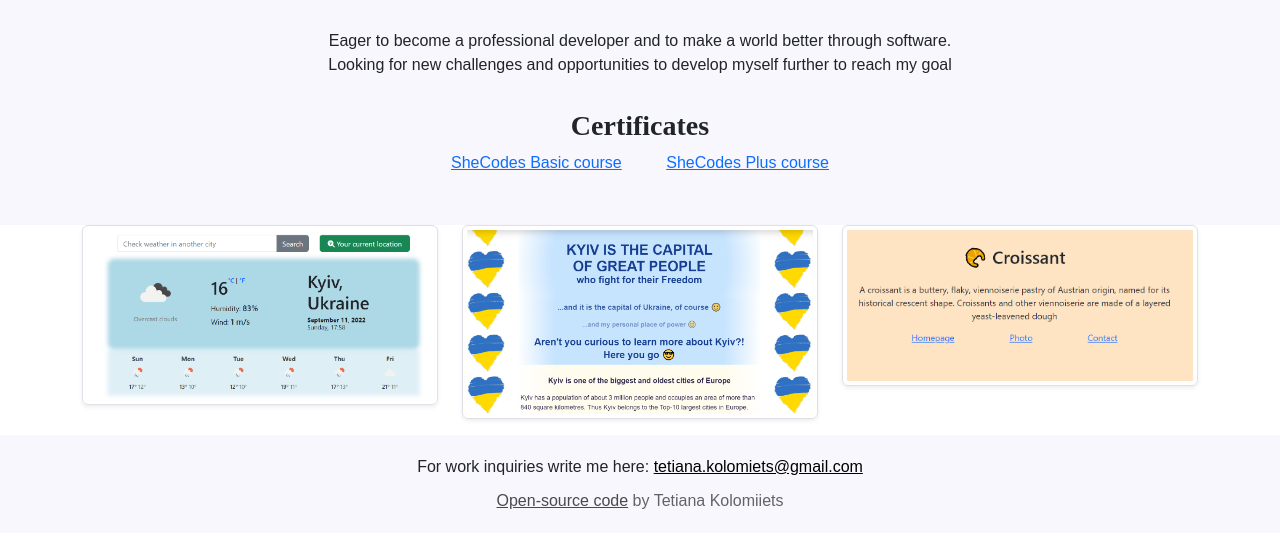
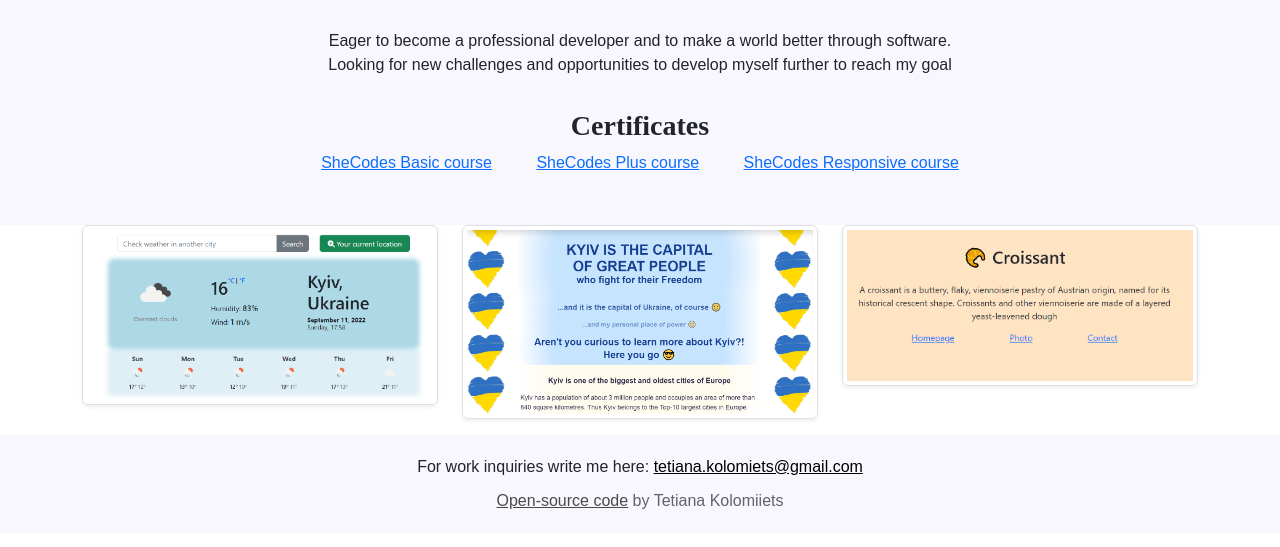
Before and after one commit to BlueVioletTeti/Personal-page-my-portfolio, a plain HTML site: page about.html in a window 1280 px wide. Shown: the part 171-718 px from the top of the page. Drawn offline with nearby package versions, Linux system fonts and the light colour scheme.

Commit message:
Added SheCodes certificate

```diff
--- a/about.html
+++ b/about.html
@@ -84,6 +84,11 @@
         target="_blank"
         >SheCodes Plus course</a
       >
+      <a
+        href="https://www.shecodes.io/certificates/ee3630ebee80c7adbf9b585abbe3e3ae"
+        target="_blank"
+        >SheCodes Responsive course</a
+      >
     </div>
     <div class="container">
       <div class="row">
```
